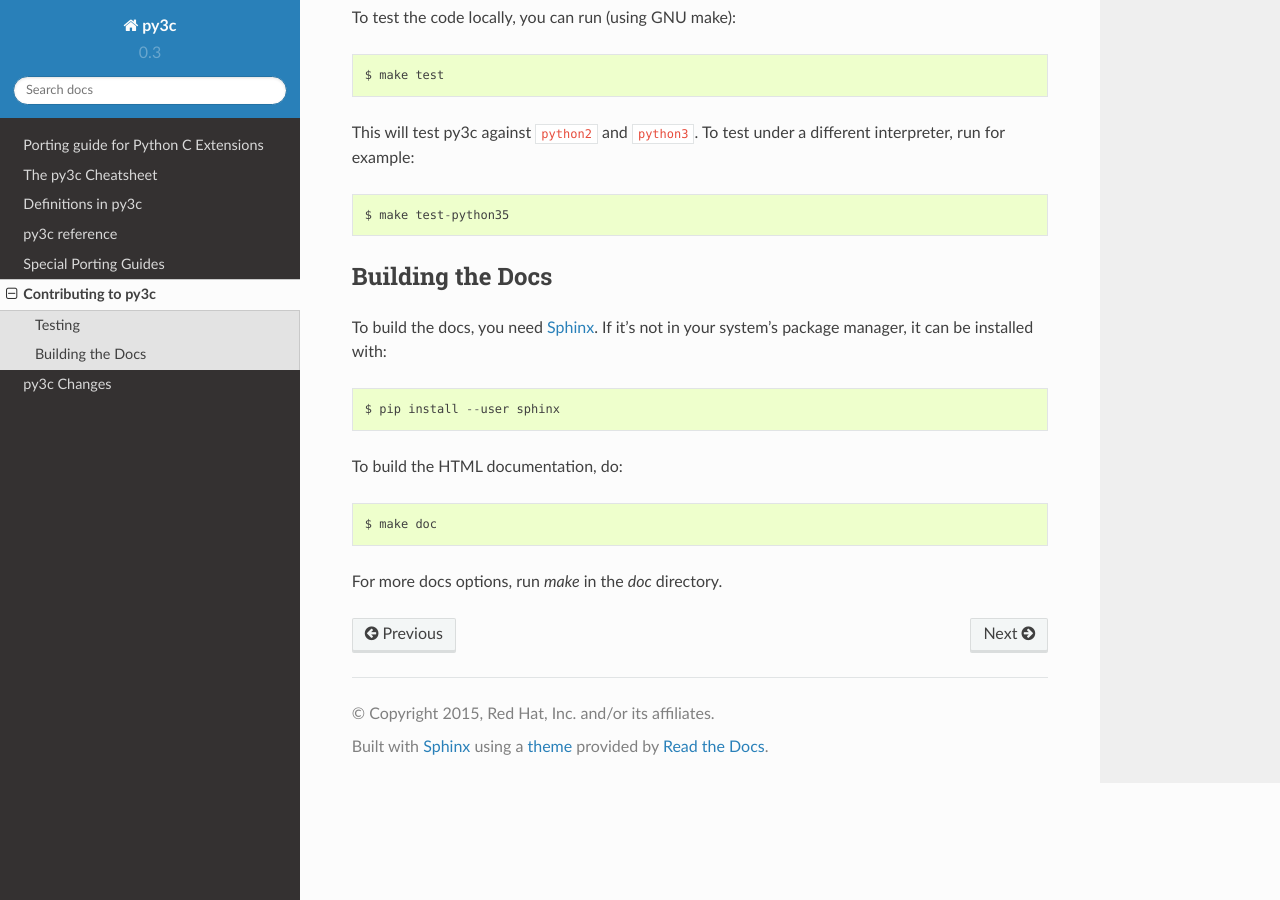
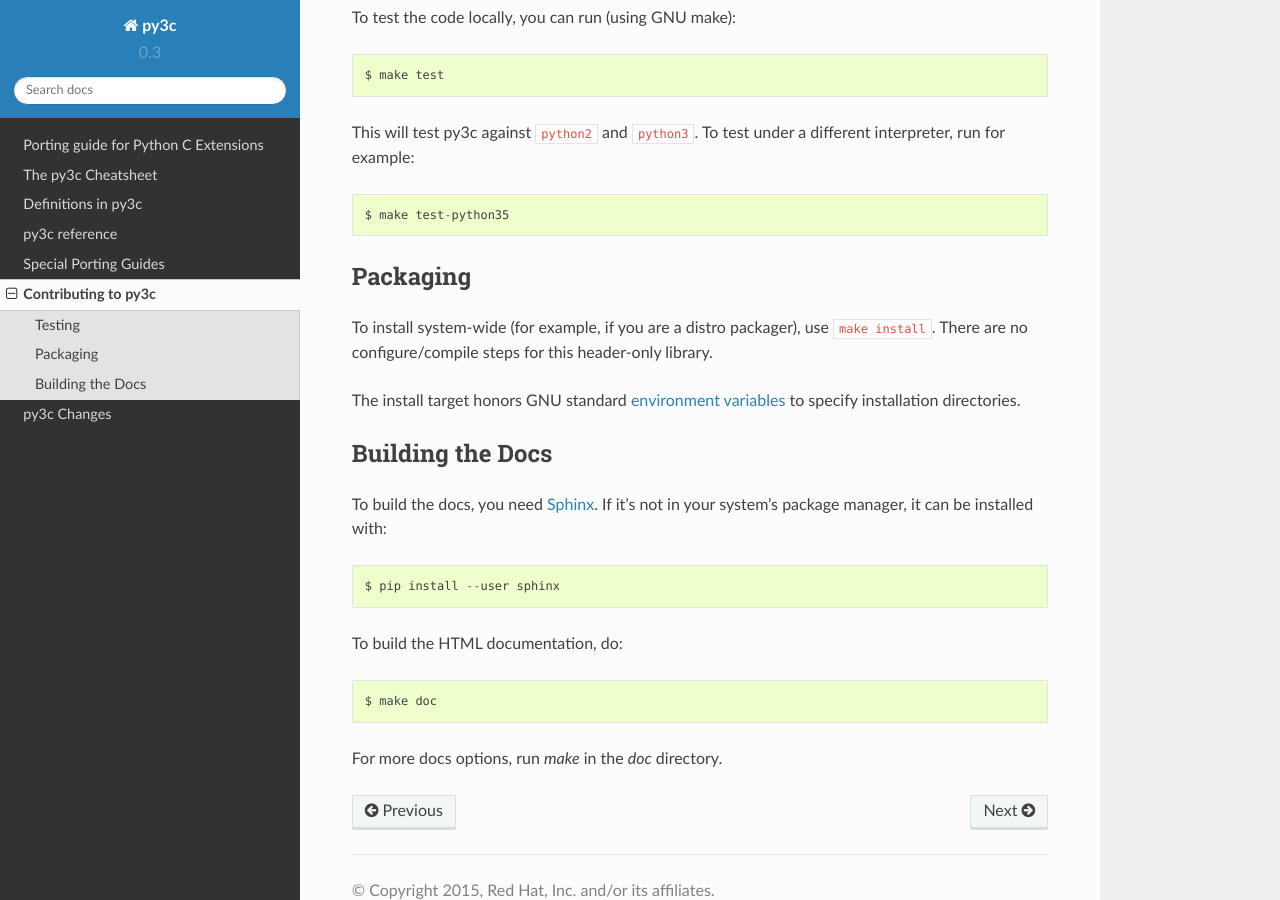
Before and after one commit to encukou/py3c, a Sphinx documentation site: the page built from doc/source/contributing.rst, in a window 1280 px wide and 900 px high, scrolled down 452 px. Built offline with Sphinx 7.4.7 and the Read the Docs theme 2.0.0, drawn with Linux system fonts in a browser that asks for light colours.

Commit message:
Add `make install` & `make clean`

```diff
--- a/README.rst
+++ b/README.rst
@@ -43,6 +43,9 @@ to look for a system-wide installation of py3c.
 Alternately, py3c can be used as a header-only library:
 copy the headers to your project and use them.
 
+If you wish to install py3c system-wide (e.g. if you are a distro packager),
+read :doc:`installation`.
+
 
 Contribute
 ----------
--- a/doc/source/contributing.rst
+++ b/doc/source/contributing.rst
@@ -36,6 +36,19 @@ different interpreter, run for example::
     $ make test-python35
 
 
+Packaging
+=========
+
+To install system-wide (for example, if you are a distro packager),
+use ``make install``.
+There are no configure/compile steps for this header-only library.
+
+The install target honors GNU standard `environment variables`__ to specify
+installation directories.
+
+__ https://www.gnu.org/prep/standards/html_node/Directory-Variables.html
+
+
 Building the Docs
 =================
 
```
Also changed, not shown: 2 other files.
